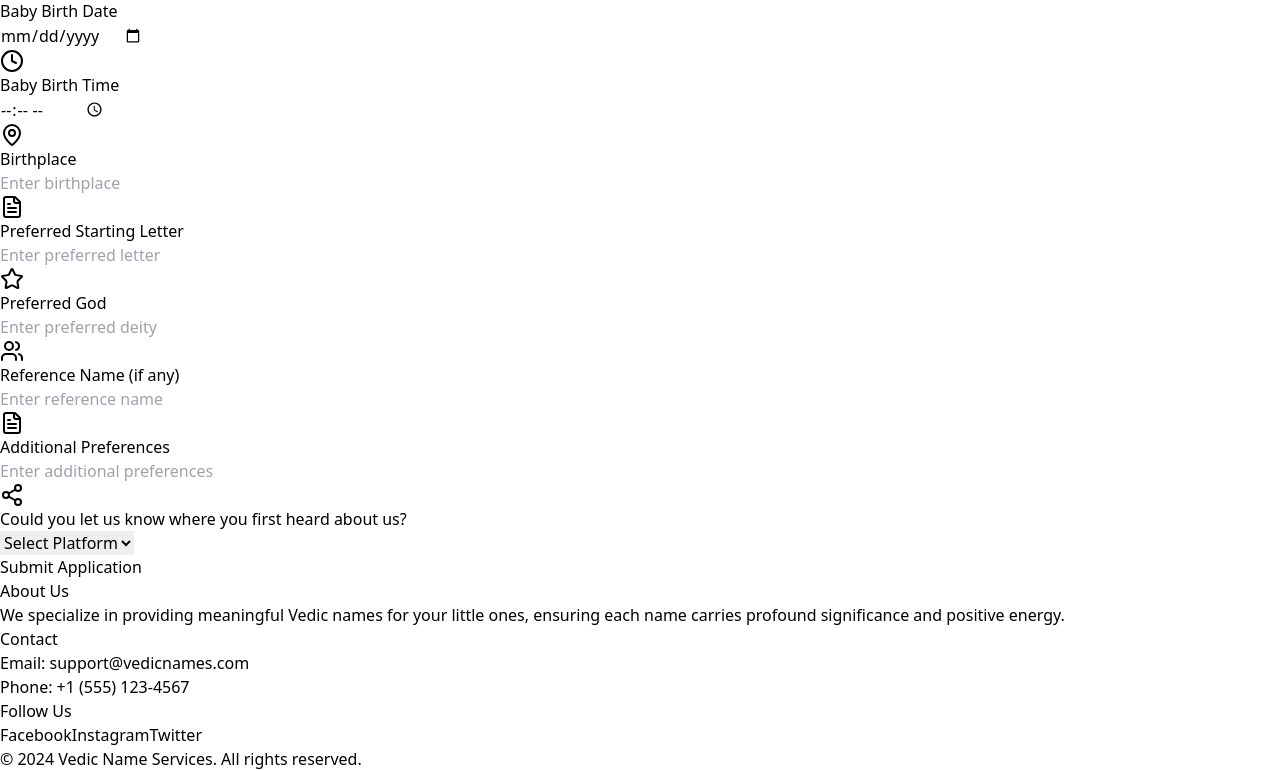
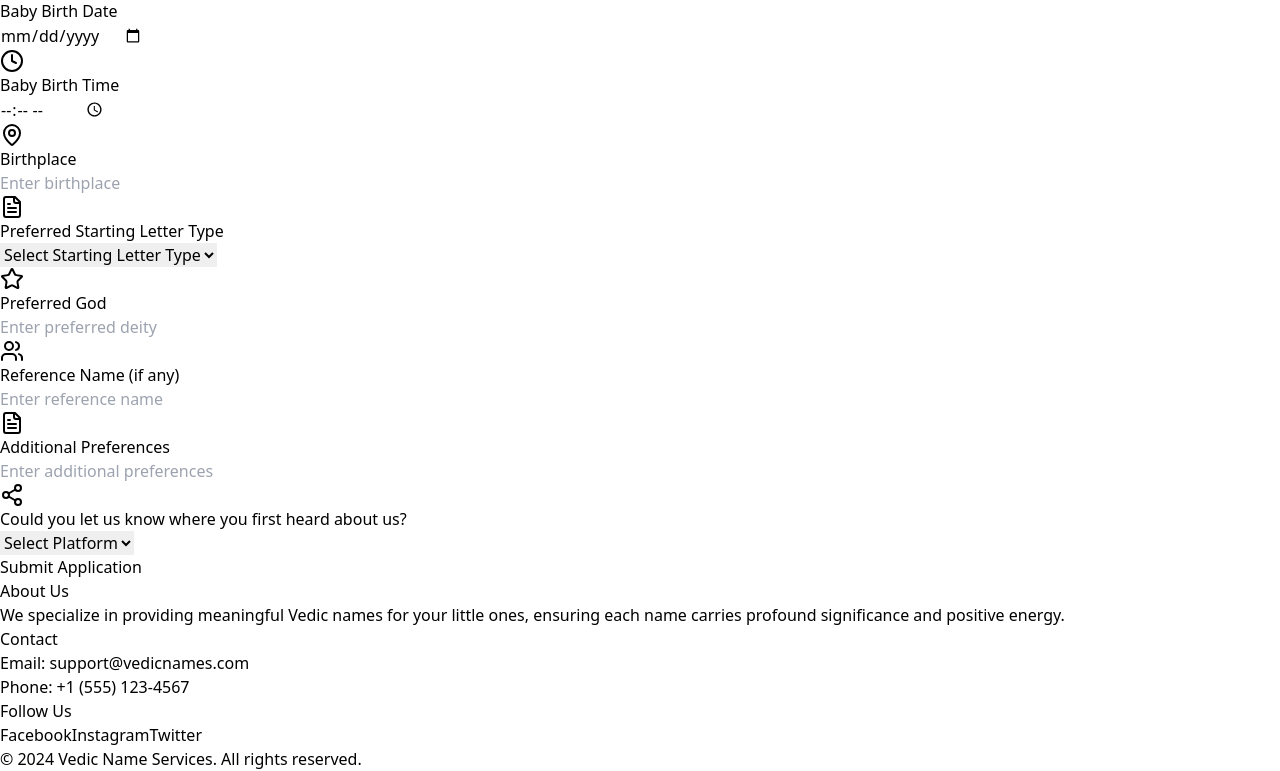
Before and after one commit to ramtejvigna/CRM-form, a React (Vite) app: page / in a window 1280 px wide. Shown: the part 2312-3083 px from the top of the page. Built offline with nearby package versions, Linux system fonts and the light colour scheme.

Commit message:
added type for starting letter

```diff
--- a/src/components/Form/index.jsx
+++ b/src/components/Form/index.jsx
@@ -1,7 +1,6 @@
 import React, { useState } from 'react';
 import { motion, AnimatePresence } from 'framer-motion';
 import { Heart, Baby, Star, Clock, MapPin, Mail, Phone, User, Users, Gift, FileText, AtSign, Globe, Share2, CheckCircle2, XCircle, Send } from 'lucide-react';
-
 
 const CustomNotification = ({ status, message }) => (
     <motion.div
@@ -36,6 +35,7 @@ const CustomerForm = () => {
         babyBirthDate: "",
         babyBirthTime: "",
         birthplace: "",
+        preferredStartingLetterType: "",
         preferredStartingLetter: "",
         preferredGod: "",
         referenceName: "",
@@ -85,6 +85,8 @@ const CustomerForm = () => {
         }
 
         try {
+            // const response = await fetch("http://localhost:3000/customers/addCustomerWithAssignment", {
+
             const response = await fetch("https://vedic-backend-neon.vercel.app/customers/addCustomerWithAssignment", {
                 method: 'POST',
                 headers: {
@@ -132,6 +134,7 @@ const CustomerForm = () => {
                 babyBirthDate: "",
                 babyBirthTime: "",
                 birthplace: "",
+                preferredStartingLetterType: "",
                 preferredStartingLetter: "",
                 preferredGod: "",
                 referenceName: "",
@@ -173,7 +176,7 @@ const CustomerForm = () => {
         { icon: <Clock />, label: "Baby Birth Date", name: "babyBirthDate", type: "date" },
         { icon: <Clock />, label: "Baby Birth Time", name: "babyBirthTime", type: "time" },
         { icon: <MapPin />, label: "Birthplace", name: "birthplace", type: "text", placeholder: "Enter birthplace" },
-        { icon: <FileText />, label: "Preferred Starting Letter", name: "preferredStartingLetter", type: "text", placeholder: "Enter preferred letter" },
+        { icon: <FileText />, label: "Preferred Starting Letter Type", name: "preferredStartingLetterType", type: "select", options: ["Alphabet-based", "Nakshatra-based", "Rashi-based"] },
         { icon: <Star />, label: "Preferred God", name: "preferredGod", type: "text", placeholder: "Enter preferred deity" },
         { icon: <Users />, label: "Reference Name (if any)", name: "referenceName", type: "text", placeholder: "Enter reference name" },
         { icon: <FileText />, label: "Additional Preferences", name: "additionalPreferences", type: "text", placeholder: "Enter additional preferences" },
@@ -345,7 +348,8 @@ const CustomerForm = () => {
                                         className="w-full p-3 border border-gray-300 rounded-lg focus:ring-2 focus:ring-purple-400 focus:border-transparent transition-all"
                                     >
                                         <option value="">
-                                            {field.name === "babyGender" ? "Select Gender" : "Select Platform"}</option>
+                                            {field.name === "babyGender" ? "Select Gender" : field.name === "preferredStartingLetterType" ? "Select Starting Letter Type" : "Select Platform"}
+                                        </option>
                                         {field.options.map((option) => (
                                             <option key={option} value={option}>{option}</option>
                                         ))}
@@ -362,6 +366,30 @@ const CustomerForm = () => {
                                         inputMode={field.name === 'whatsappNumber' ? 'numeric' : undefined}
                                         className={`w-full p-3 border border-gray-300 rounded-lg focus:ring-2 focus:ring-purple-400 focus:border-transparent transition-all}`}
                                     />
+                                )}
+
+                                {field.name === "preferredStartingLetterType" && formData.preferredStartingLetterType && (
+                                    <motion.div
+                                        initial={{ opacity: 0, y: 20 }}
+                                        animate={{ opacity: 1, y: 0 }}
+                                        transition={{ duration: 0.5 }}
+                                        className="relative mt-4"
+                                    >
+                                        <div className="flex items-center space-x-2 mb-2">
+                                            <FileText className="w-5 h-5 text-purple-600" />
+                                            <label className="text-sm font-medium text-gray-700">
+                                                Preferred Starting Letter
+                                            </label>
+                                        </div>
+                                        <input
+                                            type="text"
+                                            name="preferredStartingLetter"
+                                            value={formData.preferredStartingLetter}
+                                            onChange={handleChange}
+                                            placeholder={`Enter preferred ${formData.preferredStartingLetterType} starting letter`}
+                                            className="w-full p-3 border border-gray-300 rounded-lg focus:ring-2 focus:ring-purple-400 focus:border-transparent transition-all"
+                                        />
+                                    </motion.div>
                                 )}
                             </motion.div>
                         ))}
```
